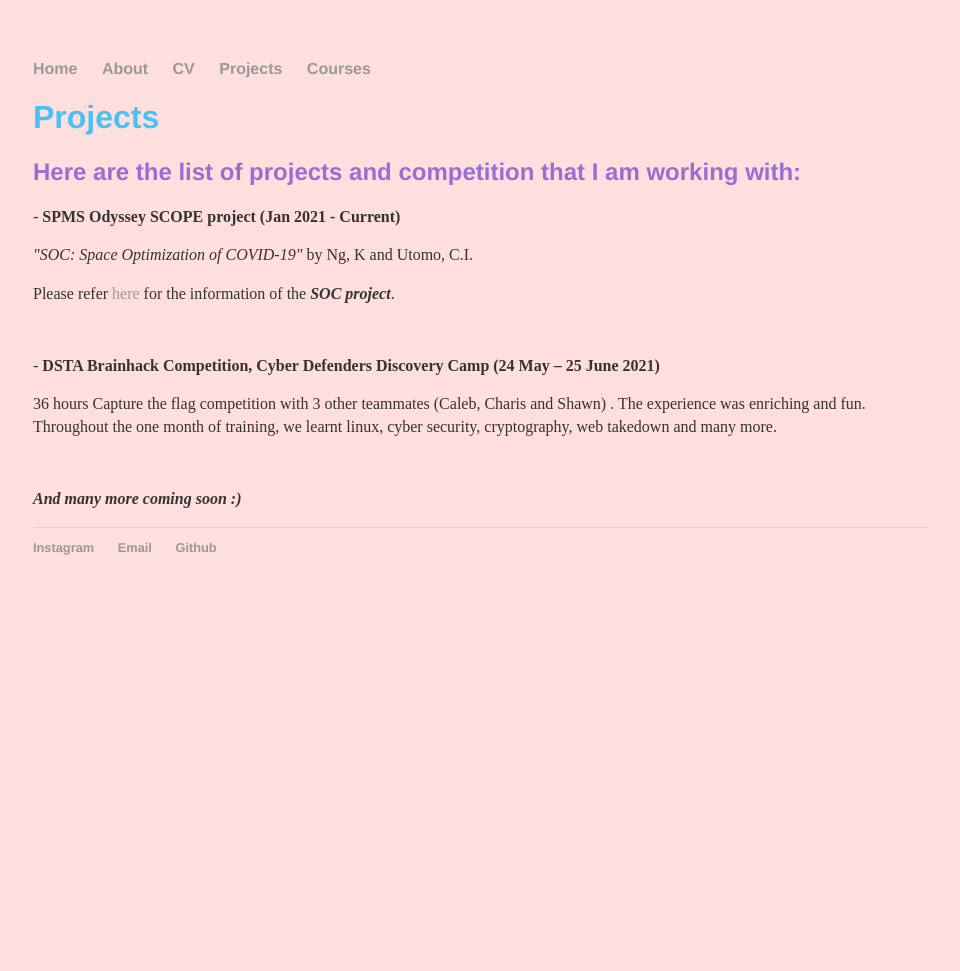
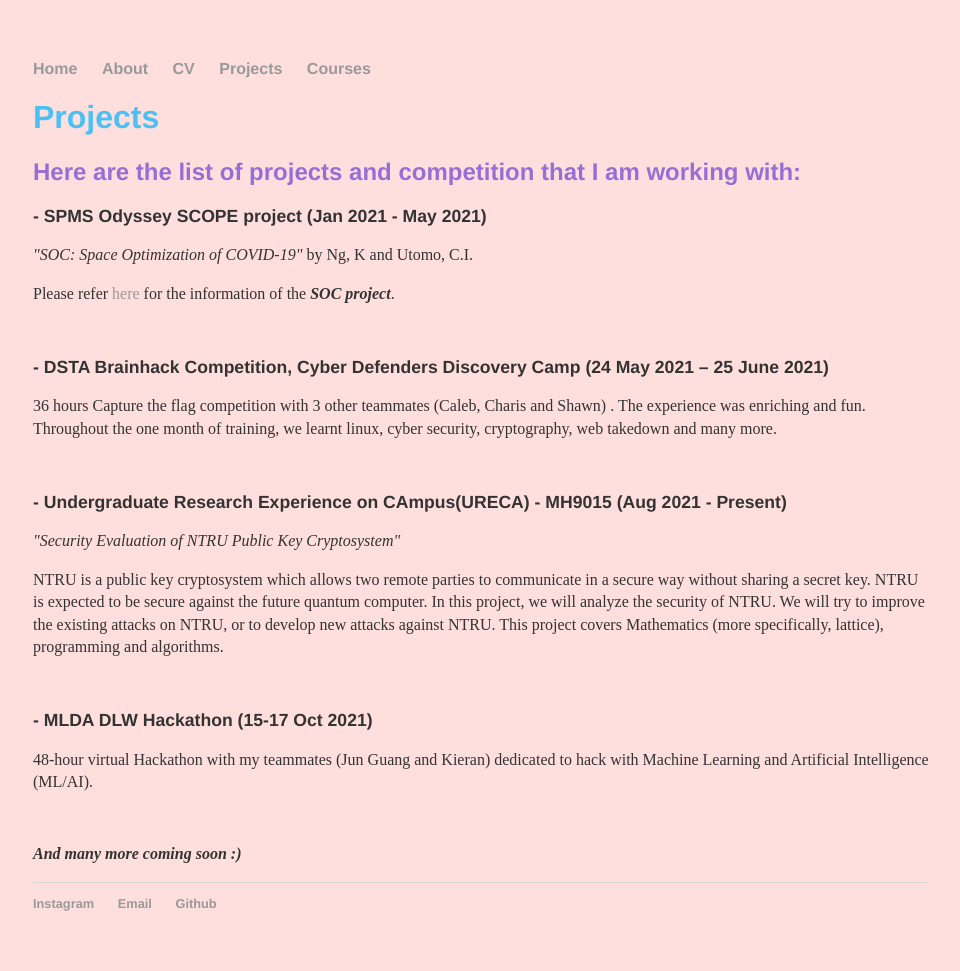
Before and after one commit to charutomo/charutomo.github.io, a Jekyll site: the page built from projects/index.html, in a window 1280 px wide. Shown: the whole page, without its empty margins (159-1119 px from the left). Built offline with Jekyll 4.4.1, drawn with Linux system fonts in a browser that asks for light colours; before the commit the page ends 900 px from its top, so only the background shows below that.

Commit message:
Update index.html
new projects added in

```diff
--- a/projects/index.html
+++ b/projects/index.html
@@ -6,13 +6,24 @@ title: Projects
 		<div class="projects">
 			<h1 style="color: #49c1f5;">Projects</h1>
 			<h2>Here are the list of projects and competition that I am working with: </h2>
-      <p> - <b>SPMS Odyssey SCOPE project (Jan 2021 - Current) </b></p>
-			<p> <i>"SOC: Space Optimization of COVID-19" </i> by Ng, K and Utomo, C.I. <p>
-			<p> Please refer <a href="https://github.com/charutomo/SOC">here</a> for the information of the <i><b>SOC project</i></b>.</p>
-      <br>
-	<p> - <b>DSTA Brainhack Competition, Cyber Defenders Discovery Camp (24 May – 25 June 2021) </b> </p>
+      	<h3> - SPMS Odyssey SCOPE project (Jan 2021 - May 2021) </h3>
+	<p> <i>"SOC: Space Optimization of COVID-19" </i> by Ng, K and Utomo, C.I. <p>
+	<p> Please refer <a href="https://github.com/charutomo/SOC">here</a> for the information of the <i><b>SOC project</i></b>.</p>
+      	<br>
+
+	<h3> - DSTA Brainhack Competition, Cyber Defenders Discovery Camp (24 May 2021 – 25 June 2021)</h3>
 	<p> 36 hours Capture the flag competition with 3 other teammates (Caleb, Charis and Shawn) . The experience was enriching and fun. Throughout the one month of training, we learnt linux, cyber security, cryptography, web takedown and many more.</p>
-       <br>
+       	<br>
+
+	<h3> - Undergraduate Research Experience on CAmpus(URECA) - MH9015 (Aug 2021 - Present)</h3>
+	<p><i> "Security Evaluation of NTRU Public Key Cryptosystem"</i><p>
+	<p>NTRU is a public key cryptosystem which allows two remote parties to communicate in a secure way without sharing a secret key. NTRU is expected to be secure against the future quantum computer. In this project, we will analyze the security of NTRU. We will try to improve the existing attacks on NTRU, or to develop new attacks against NTRU. This project covers Mathematics (more specifically, lattice), programming and algorithms.</p>
+	<br>
+
+	<h3> - MLDA DLW Hackathon (15-17 Oct 2021)</h3>
+	<p> 48-hour virtual Hackathon with my teammates (Jun Guang and Kieran) dedicated to hack with Machine Learning and Artificial Intelligence (ML/AI).  </p>
+	<br>
+
       <p><b><i> And many more coming soon :)</b></i></p>
 
 		</div>
```
